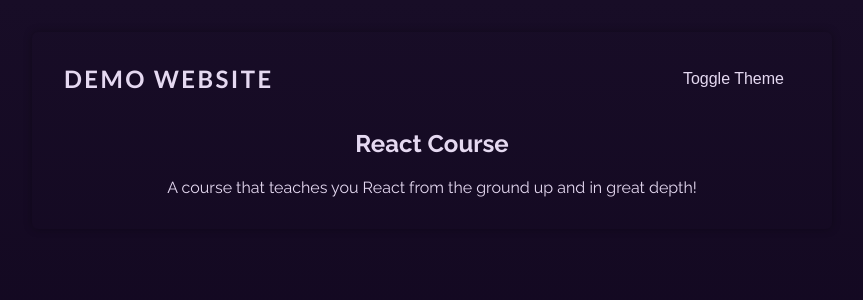
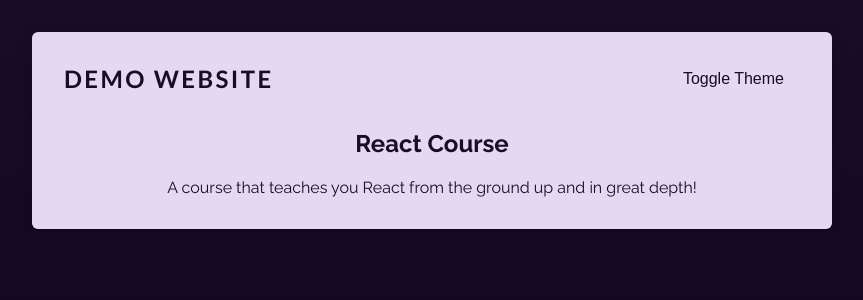
Before and after one commit to Afrag61/Exercise, a React (Vite) app: page / in a window 1280 px wide. Shown: the top 300 px of the page, without its empty margins (208-1071 px from the left). Built offline with nearby package versions, Linux system fonts and the light colour scheme.

Commit message:
Coding Exercise 26: Creating & Using Context ? Solved

```diff
--- a/src/App.jsx
+++ b/src/App.jsx
@@ -1,8 +1,11 @@
 import Page from './Page.jsx'
+import ThemeContextProvider from './ThemeContextProvider.jsx';
 
 const App = () => {
   return(
-    <Page />
+    <ThemeContextProvider>
+      <Page />
+    </ThemeContextProvider>
   )
 }
 
--- a/src/Header.jsx
+++ b/src/Header.jsx
@@ -1,8 +1,13 @@
+import { useContext } from "react";
+import { ThemeContext } from "./ThemeContextProvider";
+
 export default function Header() {
+    const { toggleTheme } = useContext(ThemeContext)
+
     return (
       <header>
         <h1>Demo Website</h1>
-        <button>Toggle Theme</button>
+        <button onClick={toggleTheme}>Toggle Theme</button>
       </header>
     );
   }
--- a/src/Page.jsx
+++ b/src/Page.jsx
@@ -1,8 +1,11 @@
+import { useContext } from 'react';
 import Header from './Header';
+import { ThemeContext } from './ThemeContextProvider';
+export default function Page() {
+    const { theme } = useContext(ThemeContext)
 
-export default function Page() {
   return (
-    <div id="app">
+    <div id="app" className={theme}>
       <Header />
 
       <article>
--- a/src/ThemeContextProvider.jsx
+++ b/src/ThemeContextProvider.jsx
@@ -1,6 +1,21 @@
+import { createContext, useState } from "react";
 // Todo: Create & manage context in this file
 
+export const ThemeContext = createContext({
+    theme: 'light',
+    toggleTheme: () => {}
+})
 
-export default function ThemeContextProvider() {
-    // Todo: Add the component code (incl. dynamic context value)
+export default function ThemeContextProvider({children}) {
+    const [theme, setTheme] = useState('light')
+
+    const toggleTheme = () => {
+        theme === 'light' ? setTheme('dark') : setTheme('light')
+    }
+
+    return(
+        <ThemeContext.Provider value={{theme, toggleTheme}}>
+            {children}
+        </ThemeContext.Provider>
+    )
   }
```
